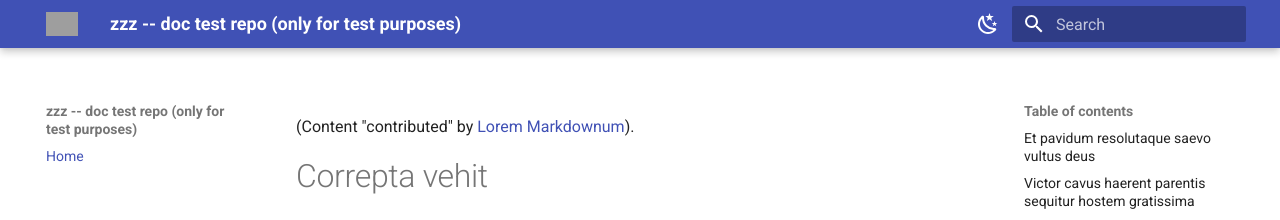
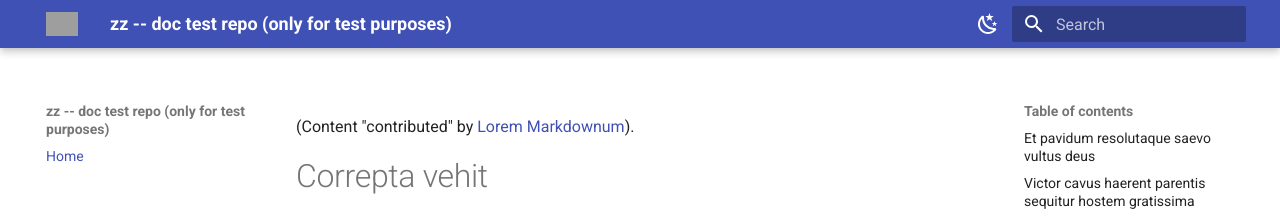
Before and after one commit to mbari-org/doc-test, an MkDocs documentation site: the page built from documentation/docs/index.md, in a window 1280 px wide. Shown: the top 220 px of the page. Built offline with MkDocs 1.6.1 and Material for MkDocs 9.7.7, drawn with Linux system fonts in a browser that asks for light colours; grey boxes are pictures that could not be loaded.

```diff
--- a/documentation/mkdocs.yml
+++ b/documentation/mkdocs.yml
@@ -1,4 +1,4 @@
-site_name: zzz -- doc test repo (only for test purposes)
+site_name: zz -- doc test repo (only for test purposes)
 theme:
   name: material
   logo: https://docs.mbari.org/imgs/mbari-logo.png
```
